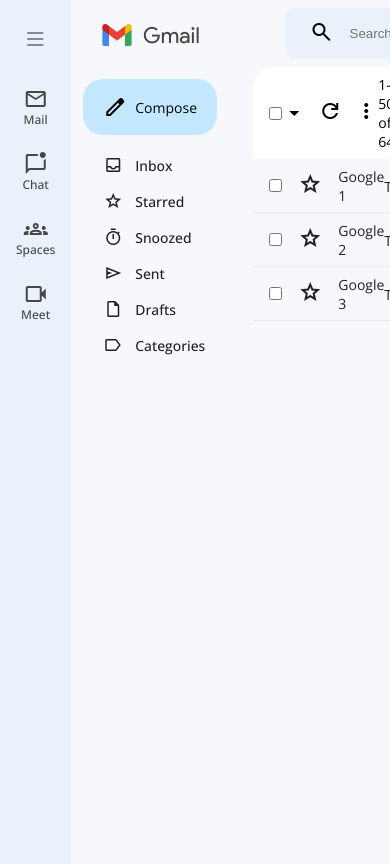
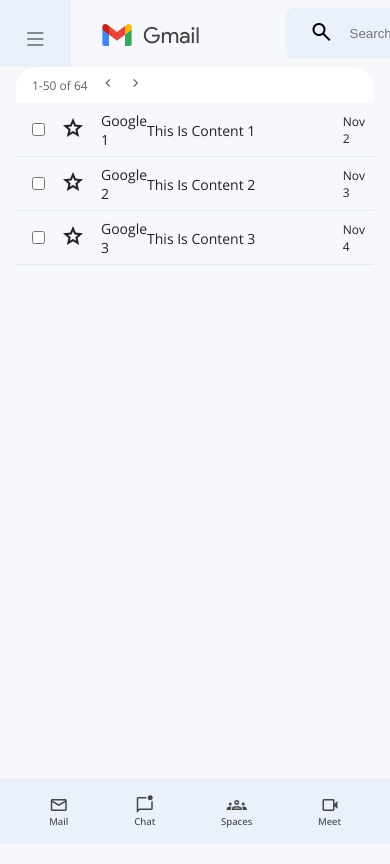
Before and after one commit to sushilganvir/gmail, an Angular app: page / in a window 390 px wide. Shown: the top 864 px of the page. Built offline with nearby package versions, Linux system fonts and the light colour scheme.

Commit message:
sidenav optimized for mobile

```diff
--- a/src/app/app.component.scss
+++ b/src/app/app.component.scss
@@ -5,7 +5,6 @@
 #sidenav {
   padding: 8px 16px;
   font-weight: 500;
-
   height: 100vh;
   display: flex;
   flex-direction: column;
--- a/src/app/app.component.ts
+++ b/src/app/app.component.ts
@@ -3,7 +3,7 @@
 @Component({
   selector: 'app-root',
   templateUrl: './app.component.html',
-  styleUrls: ['./app.component.scss']
+  styleUrls: ['./app.component.scss', './mobileapp.component.scss']
 })
 export class AppComponent {
   title = 'gmail';
--- /dev/null
+++ b/src/app/mobileapp.component.scss
@@ -0,0 +1,51 @@
+#main {
+    display: block;
+}
+
+#sidenav {
+    position: fixed;
+    bottom: 0;
+    height: auto;
+    width: 100%;
+    padding: 4px 16px;
+    flex-direction: row;
+    justify-content: space-around;
+
+
+    .sidenav-item{
+
+
+        .material-symbols-outlined {
+            font-size: 20px;
+          }
+
+          .icon-title {
+            font-size: 0.6rem;
+            font-weight: 500;
+            color: #444746;
+          }
+
+    }
+
+
+}
+
+#mailbox {
+    display: none;
+}
+
+#email-list {
+
+    .email-list-header{
+        font-size: 12px;
+        color: #616161;
+
+        span {
+            font-size: 16px;
+        }
+
+        .email-list-header-submenu:first-child{
+            display: none;
+        }
+    }
+}
```
